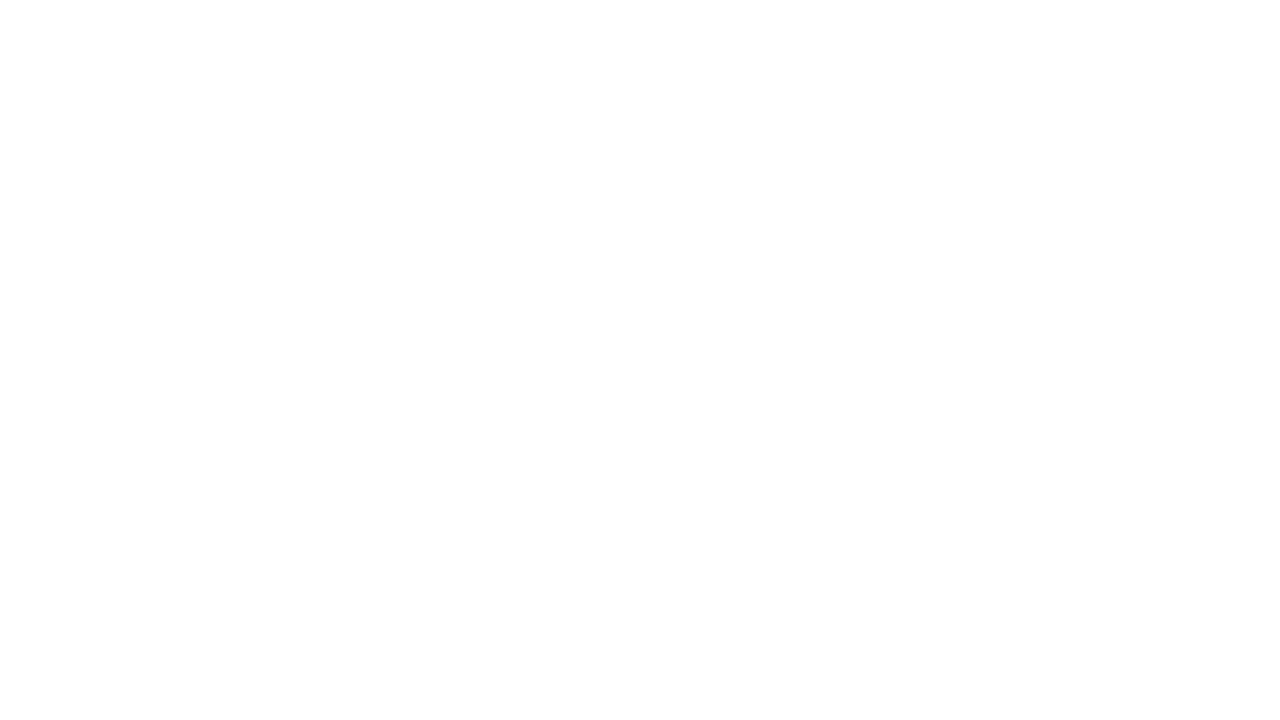
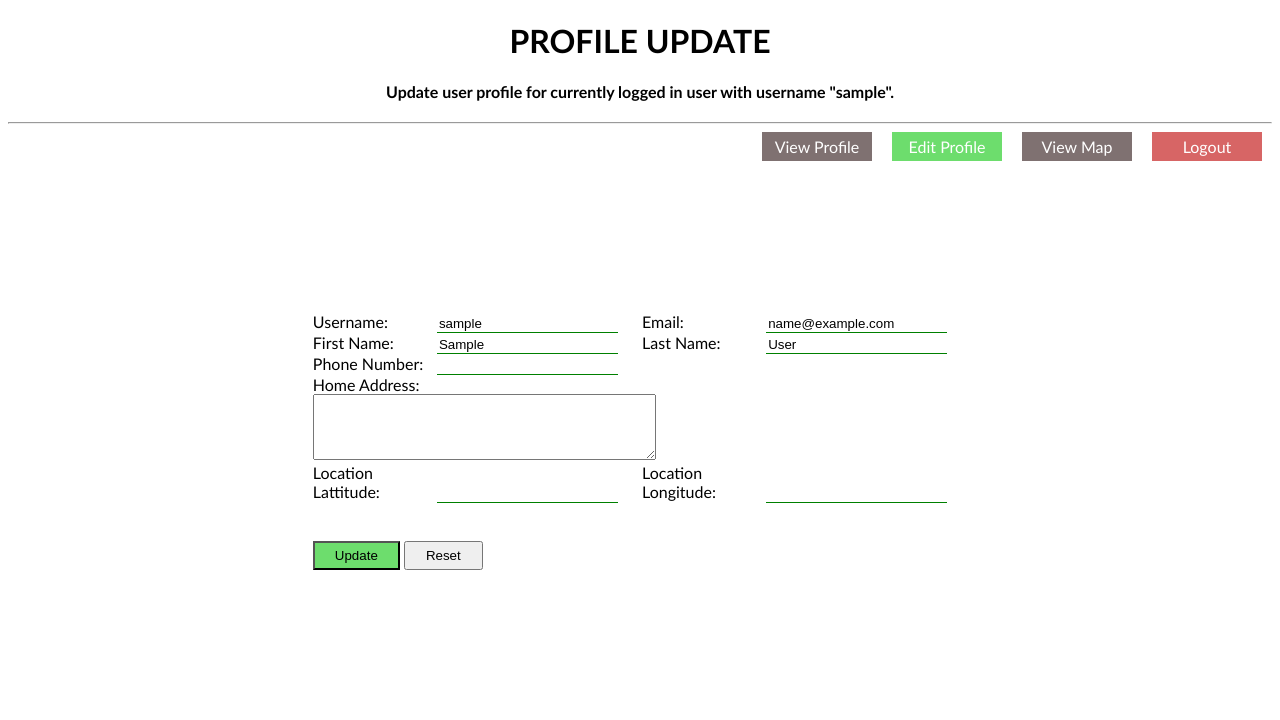
Before and after one commit to Thembha/portfolio-django-app, a Django app: page /edit/ in a window 1280 px wide. Before the commit the part shown is empty. Shown: the top 720 px of the page. Run offline with Django 4.2, Linux system fonts and the light colour scheme; the visitor is signed in with stand-in values (Sample User, id 1).

Commit message:
profile update template added.

```diff
--- a/static/css/base.css
+++ b/static/css/base.css
@@ -56,3 +56,21 @@ td{
     padding: 10px;
     border-bottom: 1px solid grey;
 }
+
+.btn{
+    padding: 5px;
+    padding-left: 20px;
+    padding-right: 20px;
+    cursor: pointer;
+}
+
+.textbox{
+    border: none;
+    border-bottom: 1px solid green;
+    margin-right: 20px;
+}
+
+.lbl{
+    display: inline-block;
+    width: 120px;
+}
--- a/users/forms.py
+++ b/users/forms.py
@@ -5,10 +5,10 @@ from .models import Profile
 
 
 class UpdateUserForm(forms.ModelForm):
-    username = forms.CharField(max_length=100,required=True,widget=forms.TextInput(attrs={'class': 'form-control'}))
-    first_name = forms.CharField(required=True, widget=forms.TextInput(attrs={'class': 'form-control'}))
-    last_name = forms.CharField(required=True, widget=forms.TextInput(attrs={'class': 'form-control'}))
-    email = forms.EmailField(required=True, widget=forms.TextInput(attrs={'class': 'form-control'}))
+    username = forms.CharField(max_length=100,required=True,widget=forms.TextInput(attrs={'class': 'form-control textbox'}))
+    first_name = forms.CharField(required=True, widget=forms.TextInput(attrs={'class': 'form-control textbox'}))
+    last_name = forms.CharField(required=True, widget=forms.TextInput(attrs={'class': 'form-control textbox'}))
+    email = forms.EmailField(required=True, widget=forms.TextInput(attrs={'class': 'form-control textbox'}))
 
     class Meta:
         model = User
@@ -16,10 +16,10 @@ class UpdateUserForm(forms.ModelForm):
 
 
 class UpdateProfileForm(forms.ModelForm):
-    phone_number = forms.CharField(widget=forms.TextInput(attrs={'class': 'form-control'}))
+    phone_number = forms.CharField(widget=forms.TextInput(attrs={'class': 'form-control textbox'}))
     home_address = forms.CharField(widget=forms.Textarea(attrs={'class': 'form-control', 'rows': 4}))
-    location_lat = forms.DecimalField(widget=forms.TextInput(attrs={'class': 'form-control'}))
-    location_lon = forms.DecimalField(widget=forms.TextInput(attrs={'class': 'form-control'}))
+    location_lat = forms.DecimalField(widget=forms.TextInput(attrs={'class': 'form-control textbox'}))
+    location_lon = forms.DecimalField(widget=forms.TextInput(attrs={'class': 'form-control textbox'}))
 
     class Meta:
 
--- a/users/templates/edit_profile.html
+++ b/users/templates/edit_profile.html
@@ -0,0 +1,52 @@
+{% extends 'base.html' %}
+
+{% block page_heading %}
+PROFILE UPDATE
+{% endblock page_heading %}
+
+{% block page_description %}
+Update user profile for currently logged in user with username "{{user.username}}".
+{% endblock page_description %}
+
+{% block content %}
+    {% if user_form.errors %}
+        <div class="alert alert-danger alert-dismissible" role="alert">
+            <div id="form_errors">
+                {% for key, err in user_form.errors.items %}
+                    <strong>{{ err }}</strong>
+                {% endfor %}
+            </div>
+            <button type="button" class="close" data-dismiss="alert" aria-label="Close">
+                <span aria-hidden="true">&times;</span>
+            </button>
+        </div>
+    {% endif %}
+    <div class="form-content">
+        <form method="post" enctype="multipart/form-data">
+            {% csrf_token %}
+            <div class="form-row">
+                <div class="">
+                    <label class="lbl">Username:</label>
+                        {{ user_form.username }}
+                    <label class="lbl">Email:</label>
+                        {{ user_form.email }} <br>
+                    <label class="lbl">First Name:</label>
+                        {{ user_form.first_name }}
+                    <label class="lbl">Last Name:</label>
+                        {{ user_form.last_name }} <br>
+                    <label class="lbl">Phone Number:</label>
+                    {{ profile_form.phone_number }} <br>
+                    <label class="lbl">Home Address:</label> <br>
+                    {{ profile_form.home_address }} <br>
+                    <label class="lbl">Location Lattitude:</label>
+                    {{ profile_form.location_lat }}
+                    <label class="lbl">Location Longitude:</label>
+                    {{ profile_form.location_lon }}
+                </div>
+            </div>
+            <br><br>
+            <button type="submit" class="btn active">Update</button>
+            <button type="reset" class="btn">Reset</button>
+        </form>
+    </div>
+{% endblock content %}
```
Also changed, not shown: 1 other file.
